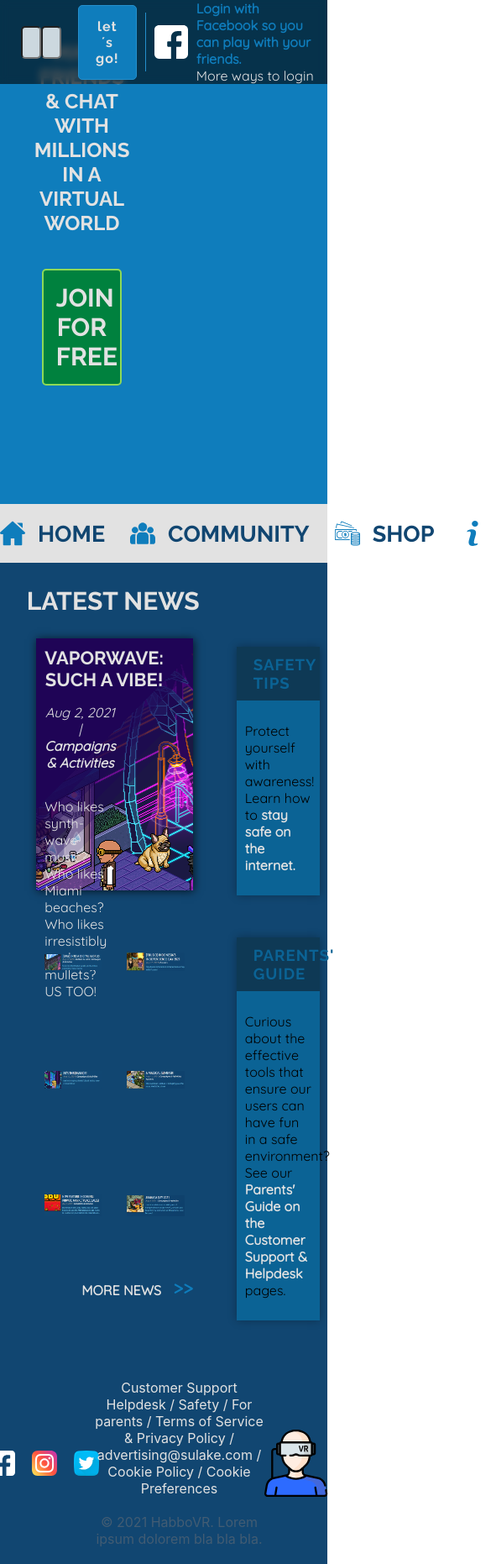
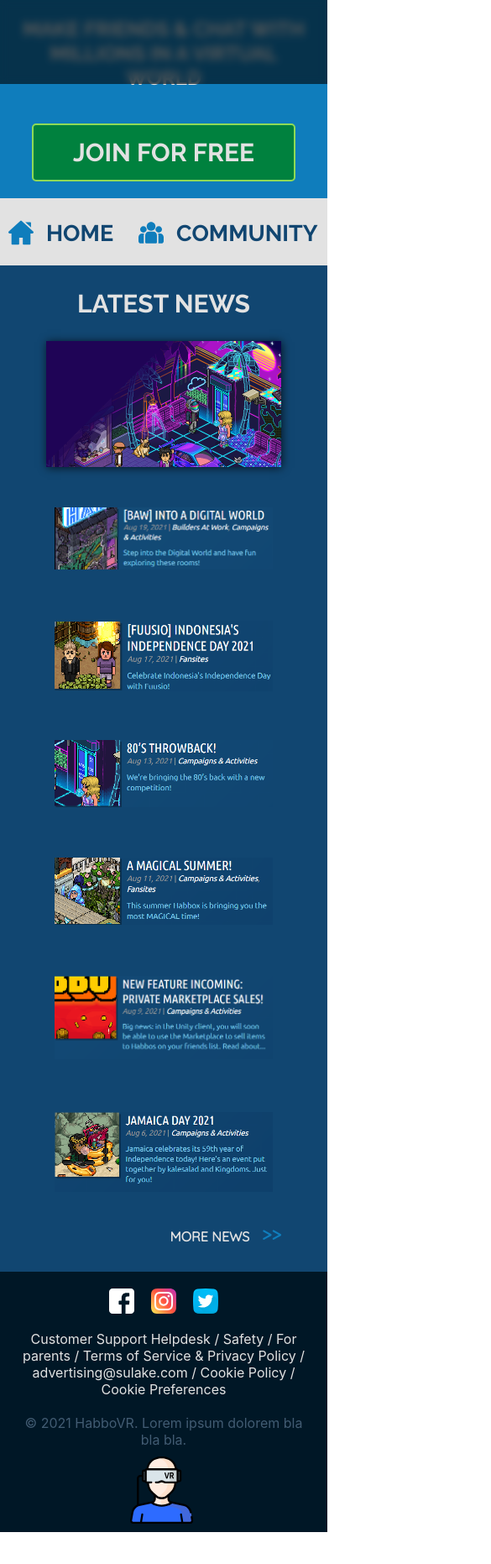
Before and after one commit to charliemr99/ftf-habbo-demo, a React (Create React App) app: page / in a window 390 px wide. Shown: the top 1862 px of the page at 84% size, 585 px wide, since content can reach past the window. After the commit the page ends 1824 px from the top, so only its background shows below. Built offline with nearby package versions, Linux system fonts and the light colour scheme.

Commit message:
Responsive changes + Habbo Logo style

```diff
--- a/src/components/Footer.css
+++ b/src/components/Footer.css
@@ -6,7 +6,7 @@
   display: flex;
   align-items: center;
   justify-content: space-around;
-  background-color: var(--dark-blue);
+  background-color: #001726;
 }
 
 .footer-container__social-links {
@@ -48,3 +48,15 @@
 .footer-container__footer-links span:last-of-type {
   color: var(--grey);
 }
+
+@media (min-width: 319px) and (max-width: 766px) {
+  .footer-container {
+    flex-direction: column;
+  }
+
+  .footer-container__social-links,
+  .footer-container__footer-links,
+  .footer-container__company-logo {
+    width: 100%;
+  }
+}
--- a/src/components/Header.css
+++ b/src/components/Header.css
@@ -27,6 +27,27 @@
   justify-content: flex-end;
   align-items: center;
   border-right: 1px solid #258fcc;
+  box-sizing: border-box;
+}
+
+.inputs-login__responsive {
+  width: 100%;
+  padding: 10px;
+  display: none;
+  justify-content: center;
+  align-items: center;
+  box-sizing: border-box;
+}
+
+.inputs-login__responsive span {
+  width: 80%;
+  padding: 15px;
+  font-family: var(--font-title);
+  color: var(--light);
+  letter-spacing: 1px;
+  background-color: var(--ligth-blue);
+  border-radius: 5px;
+  border: 1px solid var(--light);
   box-sizing: border-box;
 }
 
@@ -171,3 +192,60 @@
 .header-container__info .info .container-info__button span:hover {
   background-color: #00ab54;
 }
+
+.habbo-logo {
+  position: absolute;
+  bottom: 90px;
+  left: 35px;
+  width: 300px;
+  z-index: 1000;
+  -webkit-user-select: none;
+  -khtml-user-select: none;
+  -moz-user-select: none;
+  -o-user-select: none;
+  user-select: none;
+}
+
+@media (min-width: 319px) and (max-width: 766px) {
+  .header-container {
+    height: auto;
+  }
+
+  .inputs-login__responsive {
+    display: flex;
+  }
+
+  .header-container__login .social-network,
+  .header-container__login .inputs-login {
+    display: none;
+  }
+
+  .header-container__info {
+    height: auto;
+    flex-direction: column;
+  }
+
+  .header-container__info .nautilus {
+    width: 99vw !important;
+    display: flex;
+    justify-content: center;
+    align-items: center;
+  }
+
+  .header-container__info .info {
+    width: 100%;
+  }
+
+  .header-container__info .info .container-info {
+    width: 100%;
+  }
+
+  .habbo-logo {
+    position: absolute;
+    bottom: 90px;
+    left: 50%;
+    transform: translateX(-50%);
+    width: 300px;
+    z-index: 1000;
+  }
+}
--- a/src/components/Nav/Nav.css
+++ b/src/components/Nav/Nav.css
@@ -33,3 +33,11 @@
 .container-modal__nav:last-of-type {
   margin-right: 10px;
 }
+
+@media (min-width: 319px) and (max-width: 991px) {
+  .container-modal {
+    height: 80px;
+    padding: 10px;
+    overflow: auto;
+  }
+}
--- a/src/components/News/News.css
+++ b/src/components/News/News.css
@@ -177,3 +177,39 @@
 .aside .card__body p strong {
   color: var(--light);
 }
+
+@media (min-width: 319px) and (max-width: 990px) {
+  .main {
+    width: 100%;
+  }
+
+  .main__title {
+    width: 100%;
+    justify-content: center;
+  }
+
+  .main__image {
+    height: 150px;
+    background-position: right;
+  }
+
+  .main__image .title,
+  .main__image .date,
+  .main__image .info {
+    display: none;
+  }
+
+  .main__news {
+    grid-template-columns: 1fr;
+  }
+
+  .aside {
+    display: none;
+  }
+}
+
+@media (min-width: 768px) and (max-width: 990px) {
+  .main__image {
+    height: 300px;
+  }
+}
```
